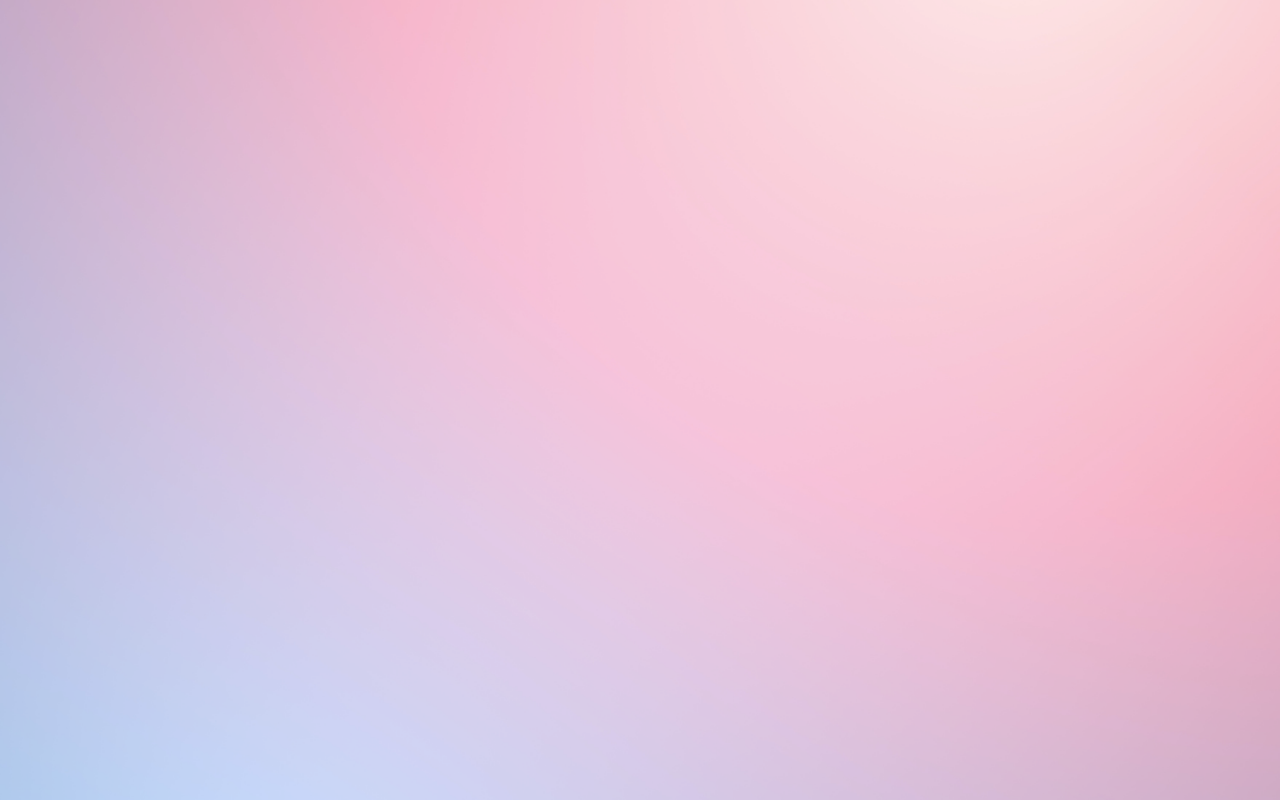
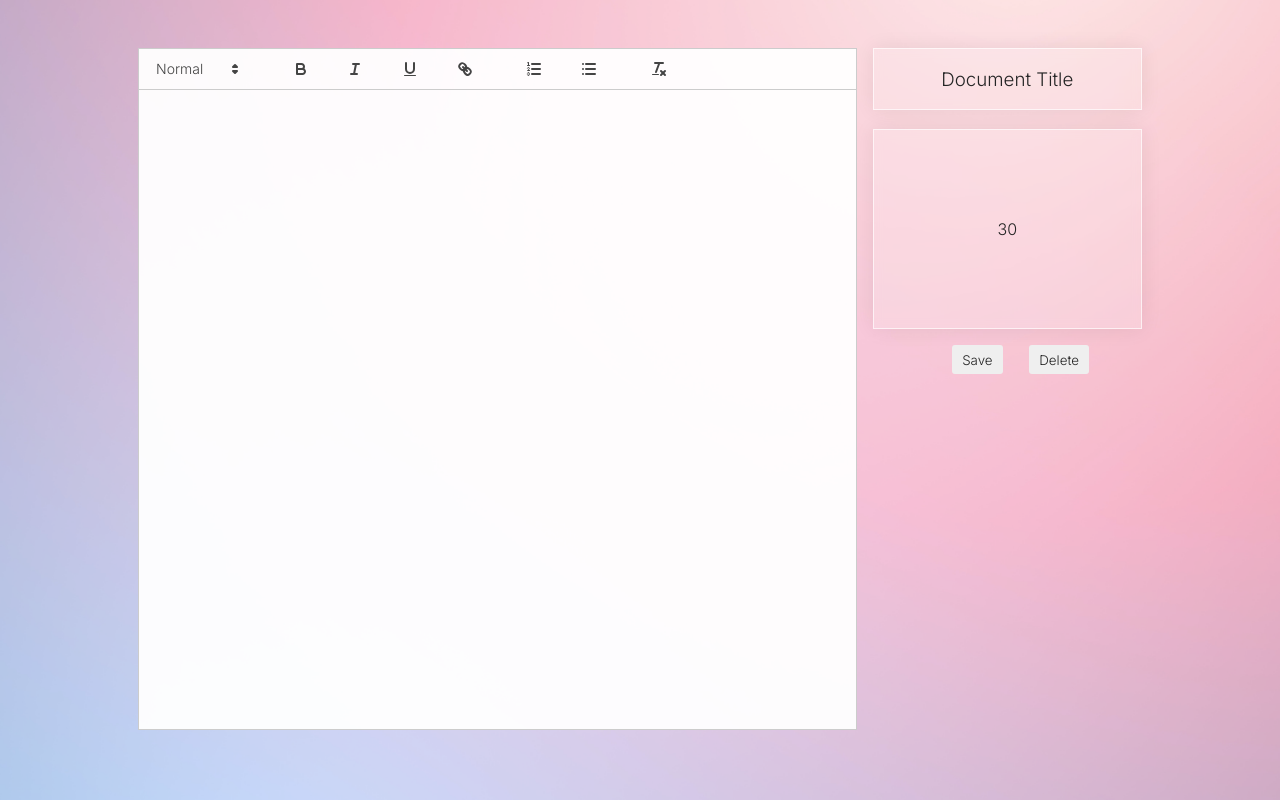
Before and after one commit to erionew/writing-app, a React (Create React App) app: page /editor in a window 1280 px wide. Before the commit this address had no page. Built offline with nearby package versions, Linux system fonts and the light colour scheme; no server answers.

Commit message:
installed quill, working on editor styling and layout

```diff
--- a/package.json
+++ b/package.json
@@ -8,6 +8,7 @@
     "@testing-library/user-event": "^13.5.0",
     "react": "^18.2.0",
     "react-dom": "^18.2.0",
+    "react-quill": "^2.0.0",
     "react-router-dom": "^6.11.2",
     "react-scripts": "5.0.1",
     "web-vitals": "^2.1.4"
--- a/src/App.css
+++ b/src/App.css
@@ -77,6 +77,7 @@ button{
 
 .container--page{
     position: relative;
+    height: 80vh;
 }
 
 .container--buttons{
@@ -84,3 +85,7 @@ button{
     bottom: 4em;
     right: 4em;
 }
+
+.flex{
+    display: flex;
+}
--- a/src/App.js
+++ b/src/App.js
@@ -1,12 +1,18 @@
 import { Routes, Route } from 'react-router-dom';
 import './App.css';
 import Projects from './components/Projects';
+import NewDocument from './components/NewDocument';
 
 function App() {
+  fetch('https://e-inkling.herokuapp.com/')
+    .then(res => res.json())
+    .then(data => console.log(data))
+
   return (
     <div className="App">
       <Routes>
         <Route path='/' element={<Projects />}></Route>
+        <Route path='/editor' element={<NewDocument />}></Route>
 
       </Routes>
     </div>
--- a/src/components/DocumentThumbnail.js
+++ b/src/components/DocumentThumbnail.js
@@ -3,7 +3,7 @@ import React from 'react'
 export default function DocumentThumbnail({name}) {
   return (
     <div className='project-thumbnail glass-effect'>
-      <i class="fa-solid fa-file"></i>
+      <i className="fa-solid fa-file"></i>
       <p>{name}</p>
     </div>
   )
--- /dev/null
+++ b/src/components/NewDocument.js
@@ -0,0 +1,28 @@
+import React, { useState } from 'react';
+import ReactQuill from 'react-quill';
+import 'react-quill/dist/quill.snow.css'
+import '../stylesheets/Editor.css';
+
+
+export default function NewDocument() {
+
+    const [value, setValue] = useState('');
+
+    return (
+        <div className='container--page flex'>
+            <ReactQuill theme="snow"
+                value={value}
+                onChange={setValue} />
+            <div className='container--doc-details'>
+                <h3 className='doc-details__title glass-effect'>Document Title</h3>
+                <div className='doc-details__word-count glass-effect flex'>
+                    <p className='word-count'>30</p>
+                </div>
+                <div className='doc--details__buttons'>
+                    <button>Save</button>
+                    <button>Delete</button>
+                </div>
+            </div>
+        </div>
+    )
+}
--- a/src/components/ProjectThumbnail.js
+++ b/src/components/ProjectThumbnail.js
@@ -3,7 +3,7 @@ import React from 'react'
 export default function ProjectThumbnail({name}) {
   return (
     <div className='project-thumbnail glass-effect'>
-      <i class="fa-solid fa-folder"></i>
+      <i className="fa-solid fa-folder"></i>
       <p>{name}</p>
     </div>
   )
--- /dev/null
+++ b/src/stylesheets/Editor.css
@@ -0,0 +1,29 @@
+.quill{
+    height: 100%;
+    width: 80%;
+}
+.ql-snow{
+    background-color: rgba(255, 255, 255, 0.95);
+}
+
+.container--doc-details{
+    height: 100%;
+    width: 30%;
+    margin-left: 1em;
+    text-align: center;
+}
+
+.container--doc-details > div{
+    margin-bottom: 1em;
+}
+
+.doc-details__title{
+    padding: 1em;
+    margin-bottom: 1em;
+}
+
+.doc-details__word-count{
+    height: 200px;
+    justify-content: center;
+    align-items: center;
+}
--- a/src/stylesheets/Projects.css
+++ b/src/stylesheets/Projects.css
@@ -5,10 +5,6 @@
     -webkit-box-shadow: 0px 0px 20px 0px rgba(0,0,0,0.075);
     -moz-box-shadow: 0px 0px 20px 0px rgba(0,0,0,0.075);
     box-shadow: 0px 0px 20px 0px rgba(0,0,0,0.075);
-}
-
-.glass-effect:hover{
-    background-color: rgba(255, 255, 255, 0.35);
 }
 
 .container--flex{
```
Also changed, not shown: src/components/NewProject.js (added, +12 -0 lines), 1 other file (tests, documents, lock files or other folders).
